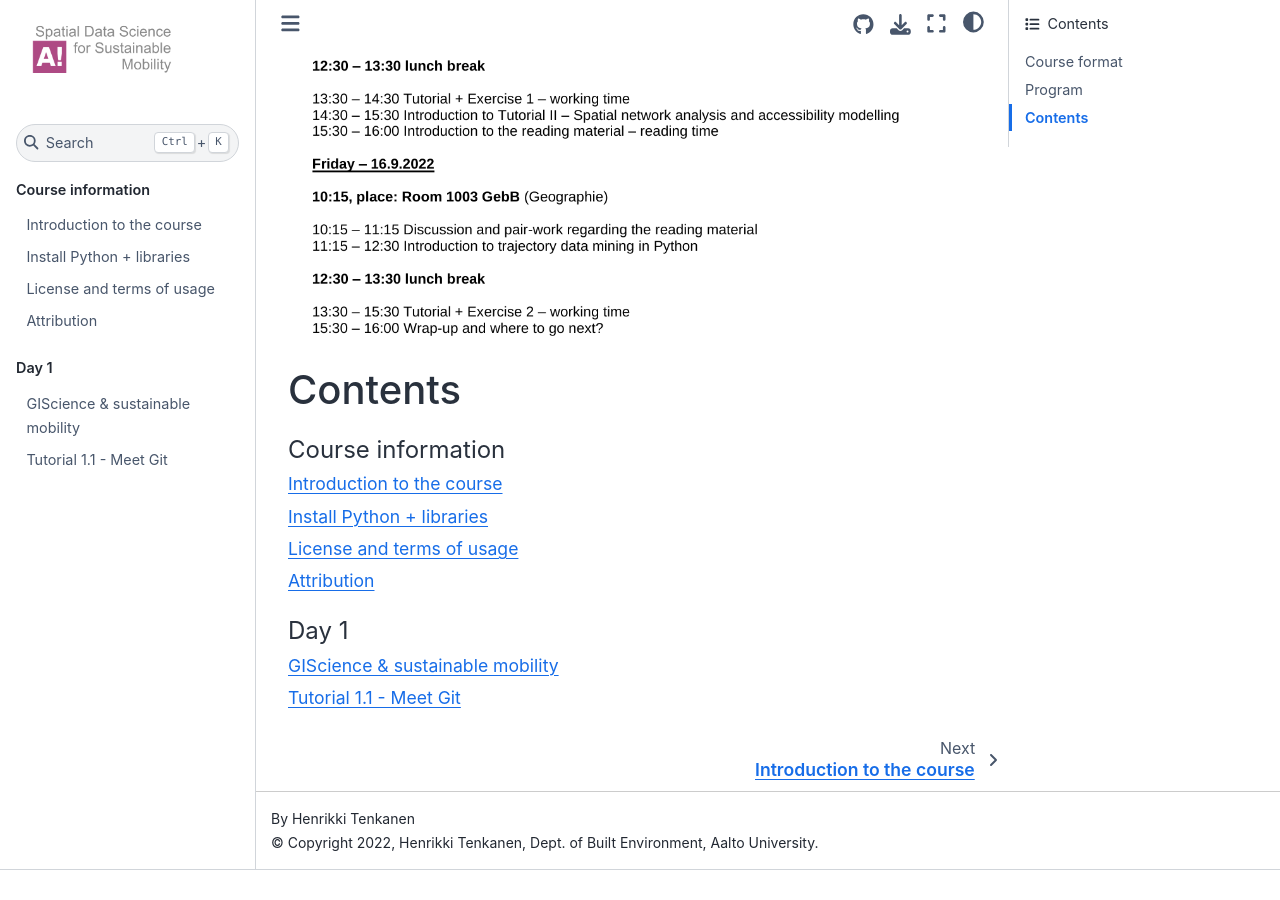
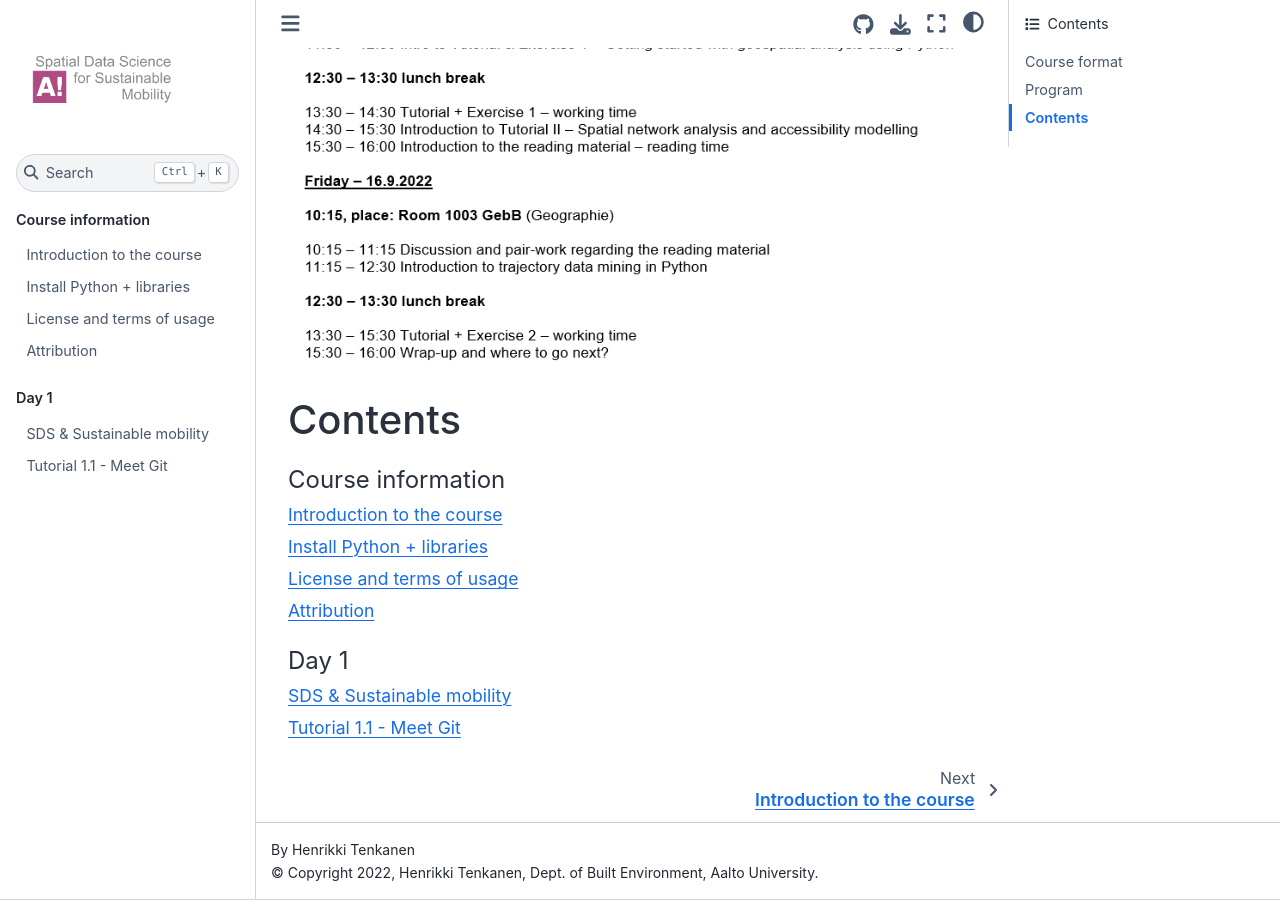
Before and after one commit to HTenkanen/mobility-course, a Sphinx documentation site: the page built from source/index.rst, in a window 1280 px wide and 900 px high, scrolled down 1149 px. Built offline with Sphinx 7.4.7 and the Sphinx Book theme 1.1.4, drawn with Linux system fonts in a browser that asks for light colours; pages that are not in the unit, such as notebooks, are missing from menus; before the commit the page ends 2019 px from its top, so only the background shows below that.

Commit message:
Update materials

```diff
--- a/source/index.rst
+++ b/source/index.rst
@@ -28,7 +28,7 @@ Program
 
 The planned schedule for the course:
 
-.. figure:: img/schedule.png
+.. figure:: ../img/Augsburg-2022-programme.png
 
 Contents
 --------
--- a/source/lessons/L1/giscience-and-sustainable-mobility.rst
+++ b/source/lessons/L1/giscience-and-sustainable-mobility.rst
@@ -1,5 +1,5 @@
-GIScience & sustainable mobility
-================================
+SDS & Sustainable mobility
+==========================
 
 .. raw:: html
 
```
Also changed, not shown: img/Augsburg-2022-programme.png.
